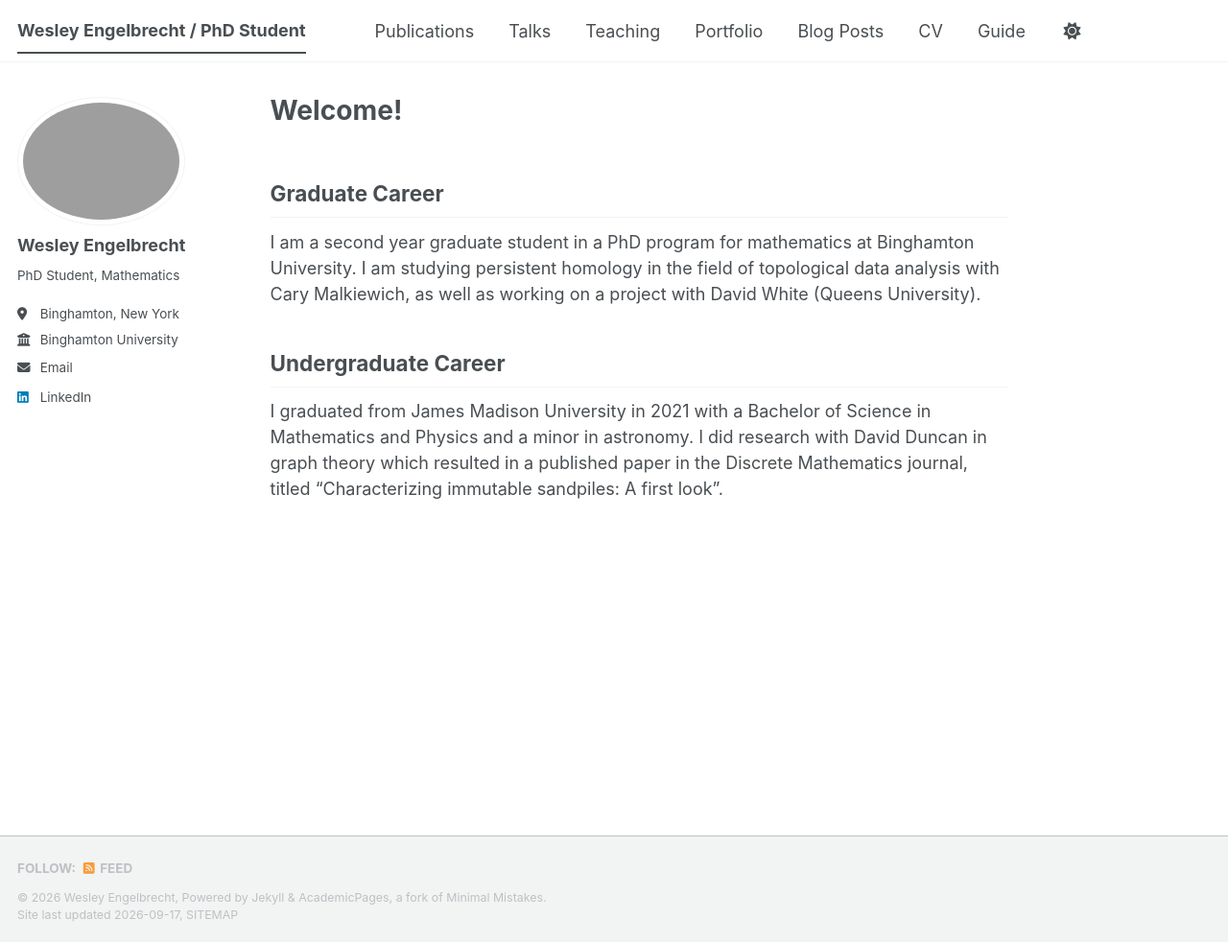
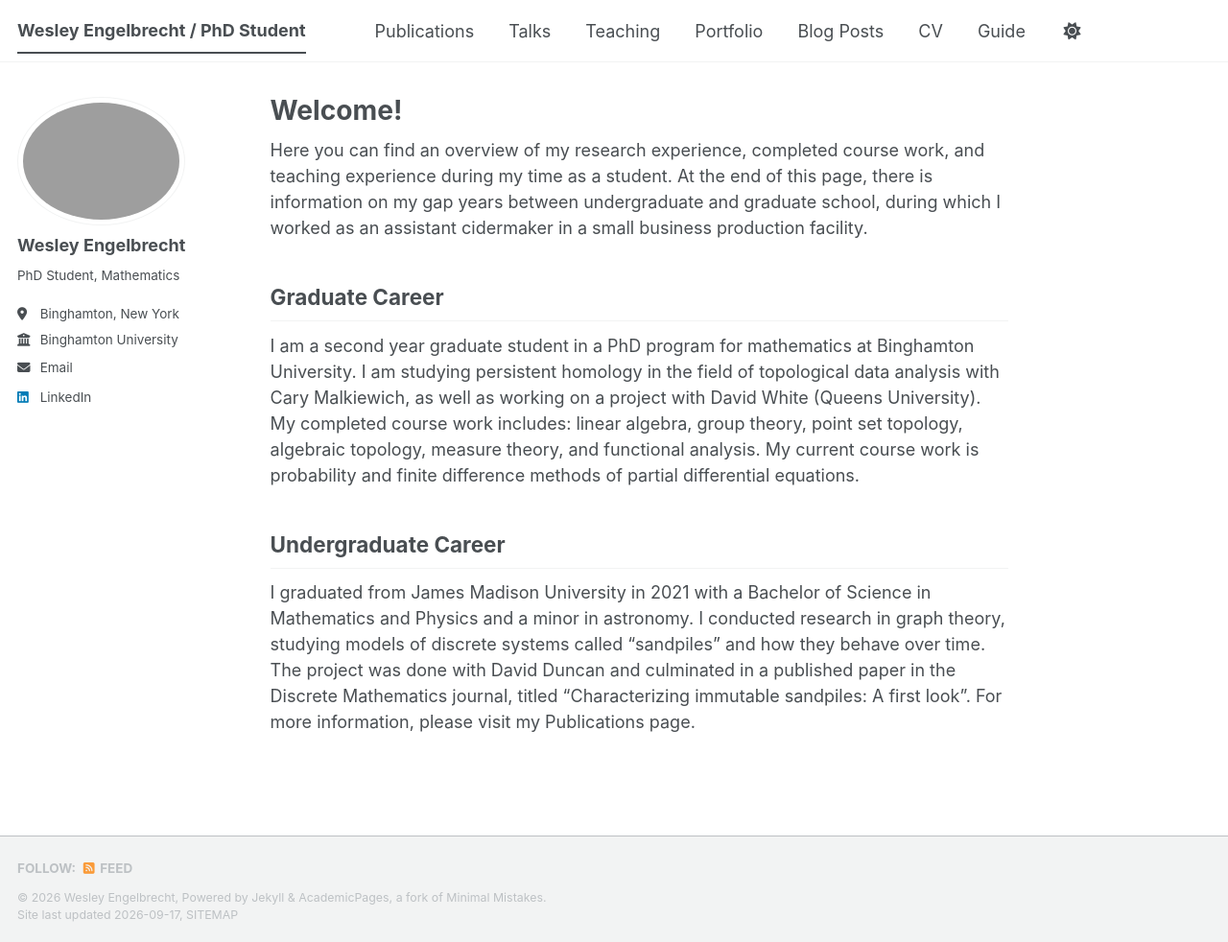
Before and after one commit to wjengelbr/wjengelbr.github.io, a Jekyll site: the page built from _pages/about.md, in a window 1280 px wide and 982 px high. Shown: the whole window at 96% size. Built offline with Jekyll 4.4.1, drawn with Linux system fonts in a browser that asks for light colours; a style sheet for code colours, icons or effects is not loaded.

Commit message:
Update about page with detailed academic background
Expanded on graduate and undergraduate career details, including coursework and research.

```diff
--- a/_pages/about.md
+++ b/_pages/about.md
@@ -6,11 +6,15 @@ redirect_from:
   - /about/
   - /about.html
 ---
+Here you can find an overview of my research experience, completed course work, and teaching experience during my time as a student. At the end of this page, there is information on my gap years between undergraduate and graduate school, during which I worked as an assistant cidermaker in a small business production facility.
+
 
 Graduate Career
 ----
-I am a second year graduate student in a PhD program for mathematics at Binghamton University. I am studying persistent homology in the field of topological data analysis with Cary Malkiewich, as well as working on a project with David White (Queens University).
+I am a second year graduate student in a PhD program for mathematics at Binghamton University. I am studying persistent homology in the field of topological data analysis with Cary Malkiewich, as well as working on a project with David White (Queens University). My completed course work includes: linear algebra, group theory, point set topology, algebraic topology, measure theory, and functional analysis. My current course work is probability and finite difference methods of partial differential equations.
+
+
 
 Undergraduate Career
 ----
-I graduated from James Madison University in 2021 with a Bachelor of Science in Mathematics and Physics and a minor in astronomy. I did research with David Duncan in graph theory which resulted in a published paper in the Discrete Mathematics journal, titled "Characterizing immutable sandpiles: A first look".
+I graduated from James Madison University in 2021 with a Bachelor of Science in Mathematics and Physics and a minor in astronomy. I conducted research in graph theory, studying models of discrete systems called "sandpiles" and how they behave over time. The project was done with David Duncan and culminated in a published paper in the Discrete Mathematics journal, titled "Characterizing immutable sandpiles: A first look". For more information, please visit my Publications page.
```
